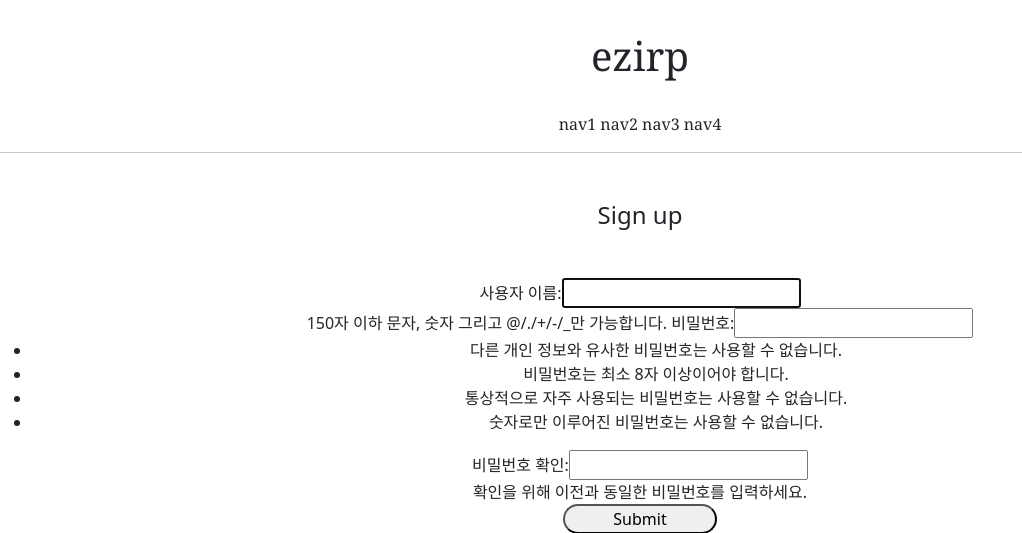
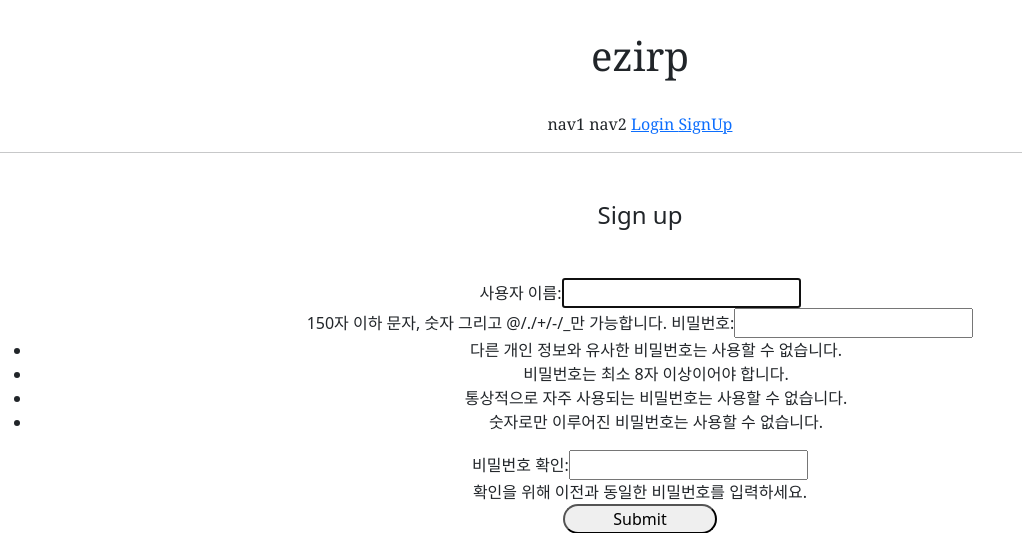
Before and after one commit to yeonsangKim/django_1, a Django app: page /accounts/create/ in a window 1280 px wide. Shown: the top 533 px of the page, without its empty margins (0-1022 px from the left). Run offline with Django 3.2, Linux system fonts and the light colour scheme; parts of the project's set-up code (start-up, migrations or seed data) failed here and were passed over.

Commit message:
7/16 3 class commit 1

```diff
--- a/templates/header.html
+++ b/templates/header.html
@@ -6,8 +6,25 @@
     <div class="ezirp_header_button">
         <span>nav1</span>
         <span>nav2</span>
-        <span>nav3</span>
-        <span>nav4</span>
+        {% if not user.is_authenticated %}
+        <span>
+            <a href="{% url 'accountapp:login' %}">
+                Login
+            </a>
+        </span>
+        <span>
+            <a href="{%  url 'accountapp:create' %}">
+                SignUp
+            </a>
+        </span>
+        {% else %}
+        <span>
+            <a href=" {% url "accountapp:logout" %}">
+            Logout
+
+            </a>
+        </span>
+        {% endif %}
     </div>
 
 </div>
```
